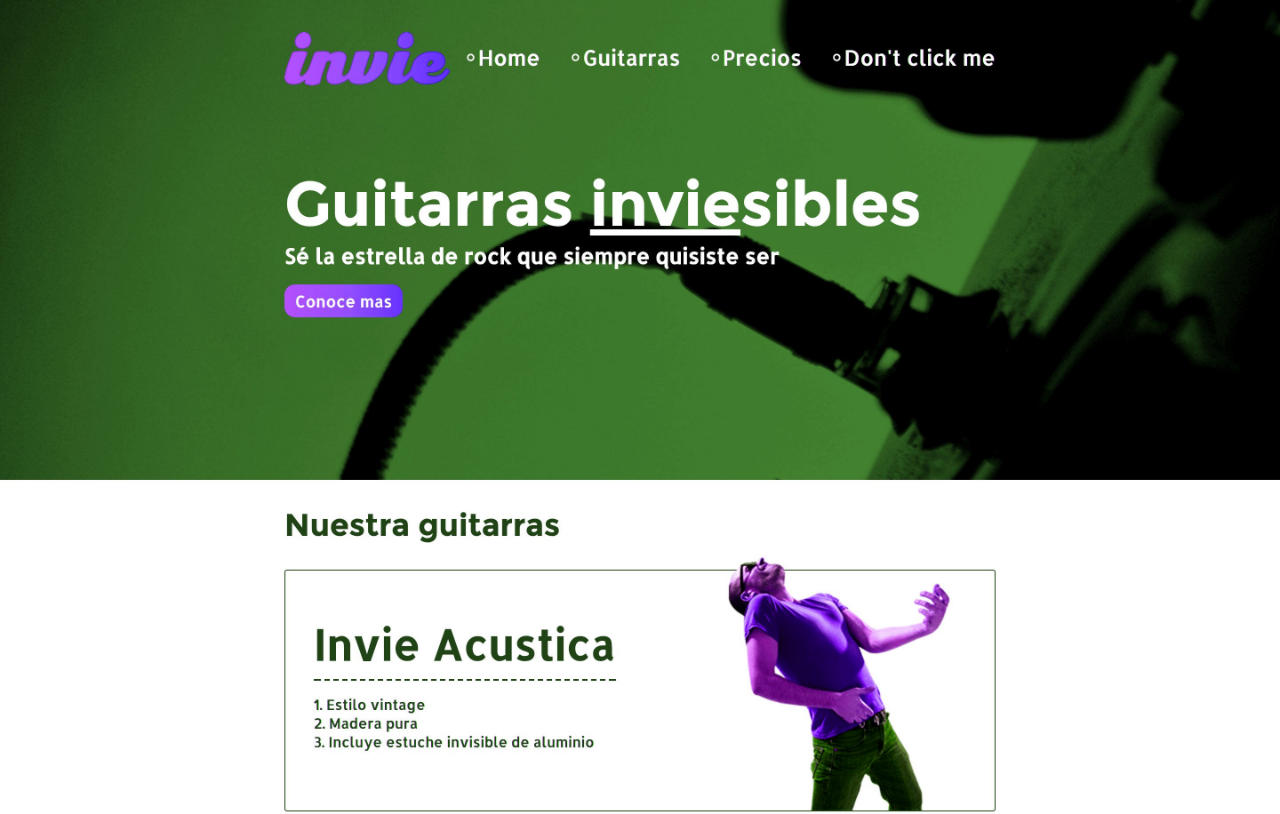
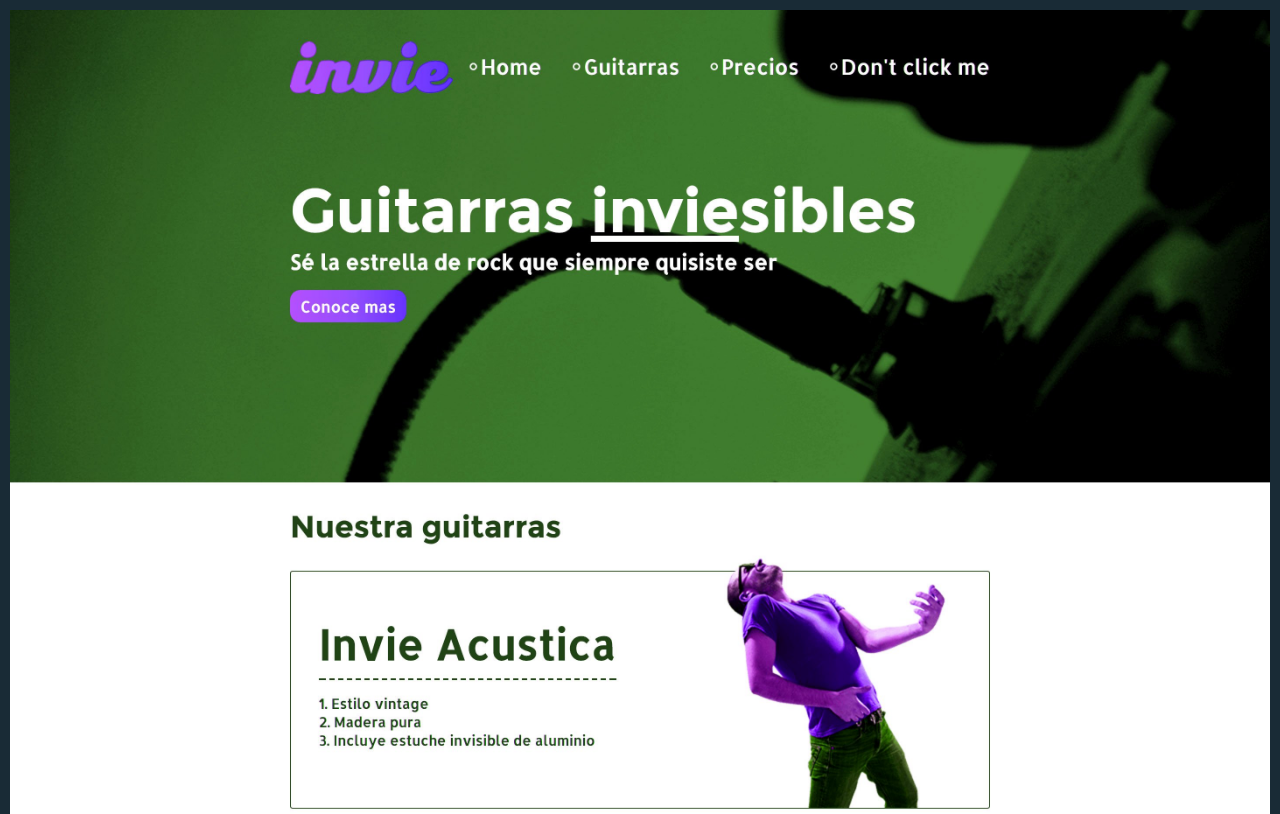
Before and after one commit to mscingjimmysanchez/invie-github, a plain HTML site: page index.html in a window 1280 px wide. Shown: the top 814 px of the page. Drawn offline with Linux system fonts and the light colour scheme.

Commit message:
Agregando el update A

```diff
--- a/index.html
+++ b/index.html
@@ -6,7 +6,7 @@
         body
         {
             margin: 0;
-            border: 10 px solid #192b36;
+            border: 10px solid #192b36;
         }
         img
         {
```
Also changed, not shown: 1 other file.
